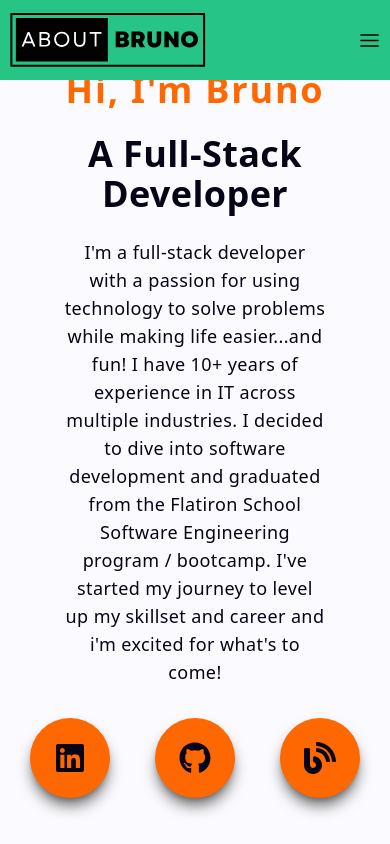
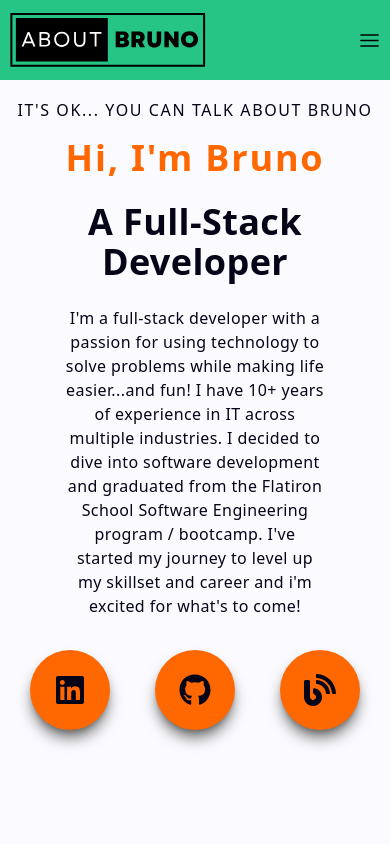
Before and after one commit to baguiar428/Portfolio, a Next.js app: page / in a window 390 px wide. Shown: the top 844 px of the page. Built offline with nearby package versions, Linux system fonts and the light colour scheme.

Commit message:
Testing mobile sizing

```diff
--- a/components/Main.jsx
+++ b/components/Main.jsx
@@ -11,12 +11,12 @@ const Main = () => {
     <div id="home" className="w-full h-screen text-center">
       <div className="max-w-[1240px] w-full h-full mx-auto p-2 flex justify-center items-center">
         <div>
-          <p className="text-[#050517] uppercase text-md tracking-widest">
+          <p className="text-[#050517] uppercase text-base tracking-widest">
             It&apos;s OK... You can talk about Bruno
           </p>
           <h1 className="py-4 text-[#ff6700] tracking-wider">Hi, I&apos;m Bruno</h1>
           <h1 className="py-2 text-[#050517]">A Full-Stack Developer</h1>
-          <p className="py-4 text-[#050517] max-w-[70%] m-auto text-lg">
+          <p className="py-4 text-[#050517] max-w-[70%] m-auto text-base">
             I&apos;m a full-stack developer with a passion for using technology
             to solve problems while making life easier...and fun! I have 10+ years
             of experience in IT across multiple industries. I decided to dive
```
